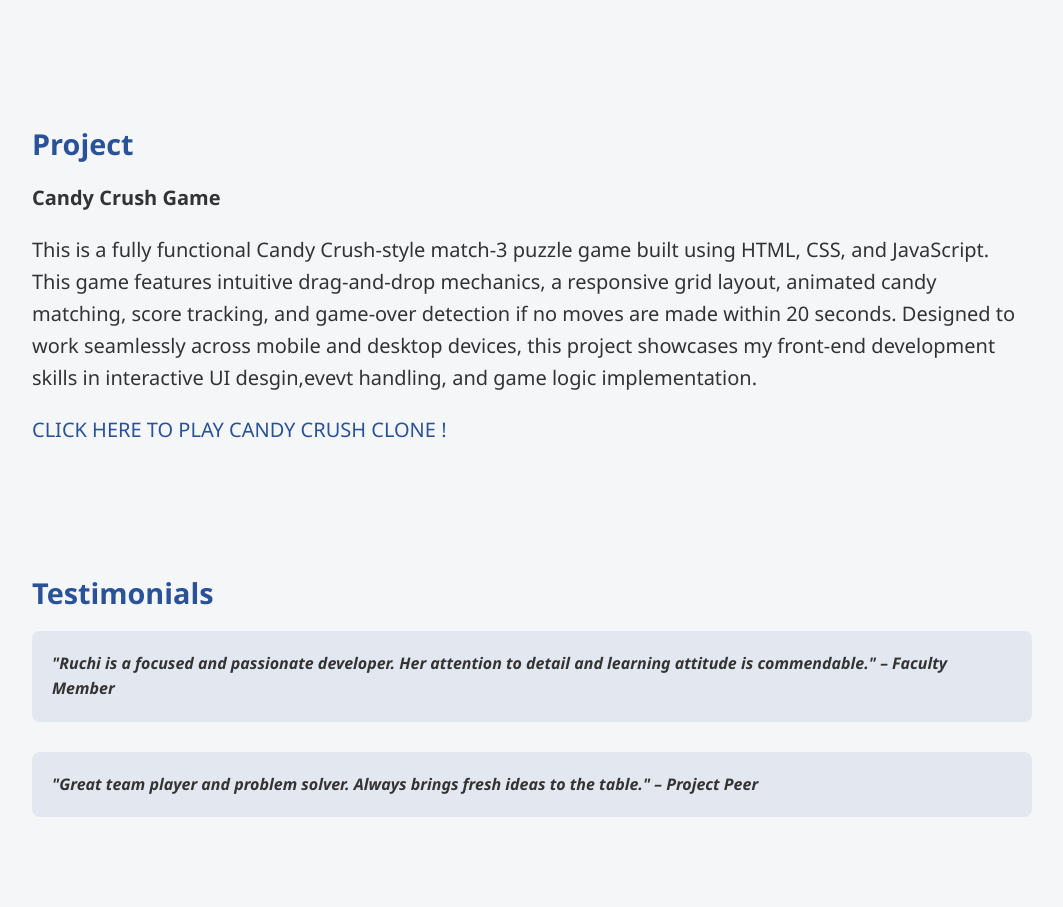
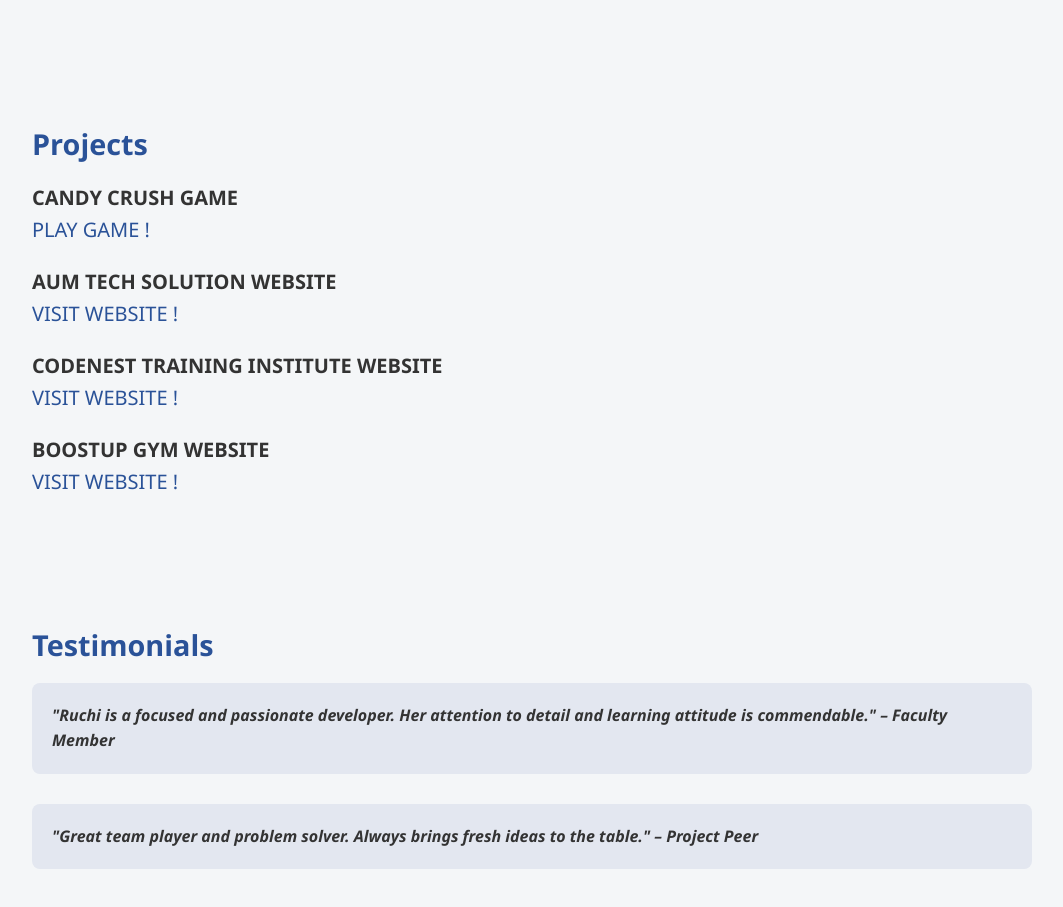
Before and after one commit to Ruchi-23-coder/Project-Game, a plain HTML site: page index.html in a window 1280 px wide. Shown: the part 1136-2043 px from the top of the page, without its empty margins (108-1171 px from the left). Drawn offline with nearby package versions, Linux system fonts and the light colour scheme.

Commit message:
Add files via upload

```diff
--- a/index.html
+++ b/index.html
@@ -238,12 +238,29 @@
 
 <section class="projects" data-aos="slideUp">
   <div class="container" data-aos="zoom-in-up"data-aos-delay="200">
-    <h2>Project</h2>
+    <h2>Projects</h2>
    <div>
-     <strong> Candy Crush Game </strong><br>
-     <p> This is a fully functional Candy Crush-style match-3 puzzle game built using HTML, CSS, and JavaScript. This game features intuitive drag-and-drop mechanics, a responsive grid layout, animated candy matching, score tracking, and game-over detection if no moves are made within 20 seconds. Designed to work seamlessly across mobile and desktop devices, this project showcases my front-end development skills in interactive UI desgin,evevt handling, and game logic implementation.</p>
+     <strong> CANDY CRUSH GAME </strong><br>
       <a href="https://ruchi-23-coder.github.io/Candy-Crush/" target="_blank">
-        CLICK HERE TO PLAY CANDY CRUSH CLONE !
+       PLAY GAME !
+      </a>
+    </div>
+    <div>
+     <strong> AUM TECH SOLUTION WEBSITE </strong><br>
+      <a href="https://ruchi-23-coder.github.io/aum-tech-website/" target="_blank">
+       VISIT WEBSITE !
+      </a>
+    </div>
+    <div>
+     <strong> CODENEST TRAINING INSTITUTE WEBSITE </strong><br>
+      <a href="https://ruchi-23-coder.github.io/CodeNest/" target="_blank">
+       VISIT WEBSITE !
+      </a>
+    </div>
+    <div>
+     <strong> BOOSTUP GYM WEBSITE</strong><br>
+      <a href="https://ruchi-23-coder.github.io/GYM-BoostUp/" target="_blank">
+       VISIT WEBSITE !
       </a>
     </div>
 
```
Also changed, not shown: 1 other file.
